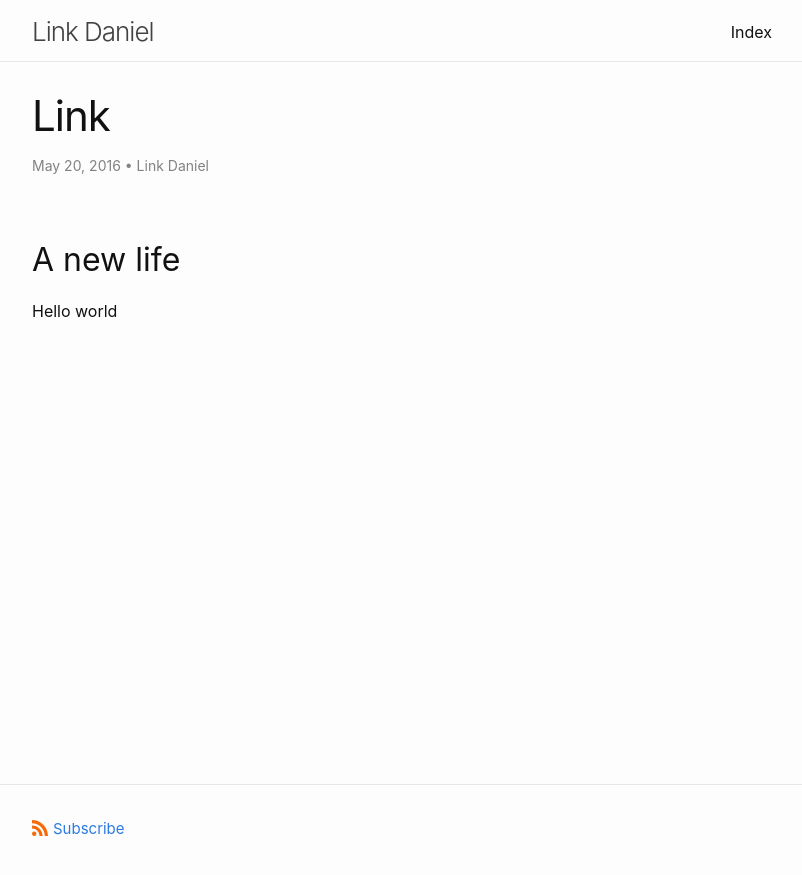
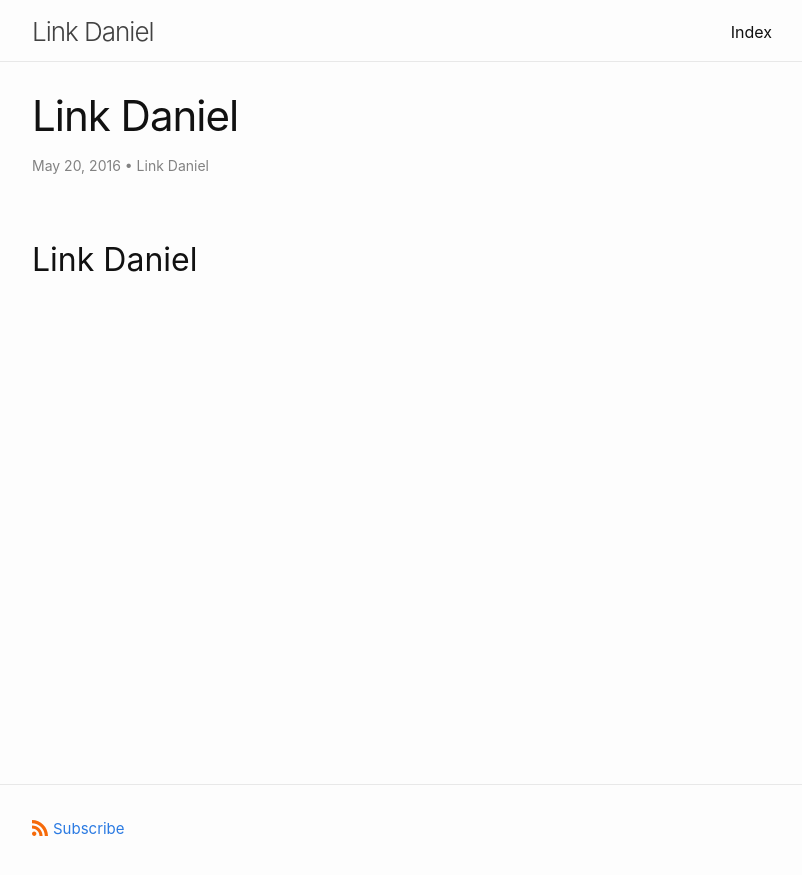
Before and after one commit to link-daniel/link.github.io, a Jekyll site: the page built from _posts/2016-05-20-linkdaniel.md, in a window 1280 px wide. Shown: the top 875 px of the page, without its empty margins (238-1040 px from the left). Built offline with Jekyll 4.4.1, drawn with Linux system fonts in a browser that asks for light colours.

Commit message:
Update and rename 2016-05-20-link.md to 2016-05-20-linkdaniel.md

```diff
--- a/_posts/2016-05-20-link.md
+++ b/_posts/2016-05-20-linkdaniel.md
@@ -1,11 +1,9 @@
 ---
 layout: post
-title: "Link"
+title: "Link Daniel"
 categories:
 author:
 - Link Daniel
 ---
 
-## A new life
-
-Hello world
+## Link Daniel
```
